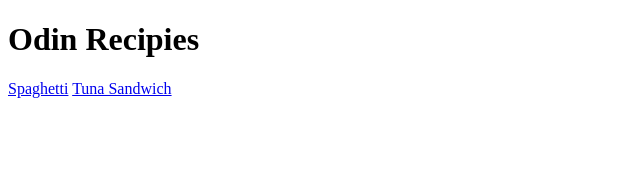
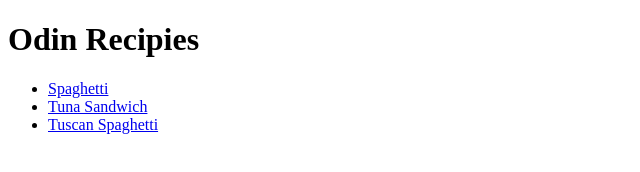
Before and after one commit to bab3642/odin-recipies, a plain HTML site: page index.html in a window 1280 px wide. Shown: the whole page, without its empty margins (0-640 px from the left). Drawn offline with Linux system fonts and the light colour scheme.

Commit message:
modify index.html

```diff
--- a/index.html
+++ b/index.html
@@ -7,7 +7,10 @@
 
     <body>
         <h1>Odin Recipies</h1>
-        <a href="recipies/spaghetti.html">Spaghetti</a>
-        <a href="recipies/tuna.html">Tuna Sandwich</a>
+        <ul>
+            <li><a href="recipies/spaghetti.html">Spaghetti</a></li>
+            <li><a href="recipies/tuna.html">Tuna Sandwich</a></li>
+            <li><a href="recipies/tuscan.html">Tuscan Spaghetti</a></li>
+        </ul>
     </body>
 </html>
```
